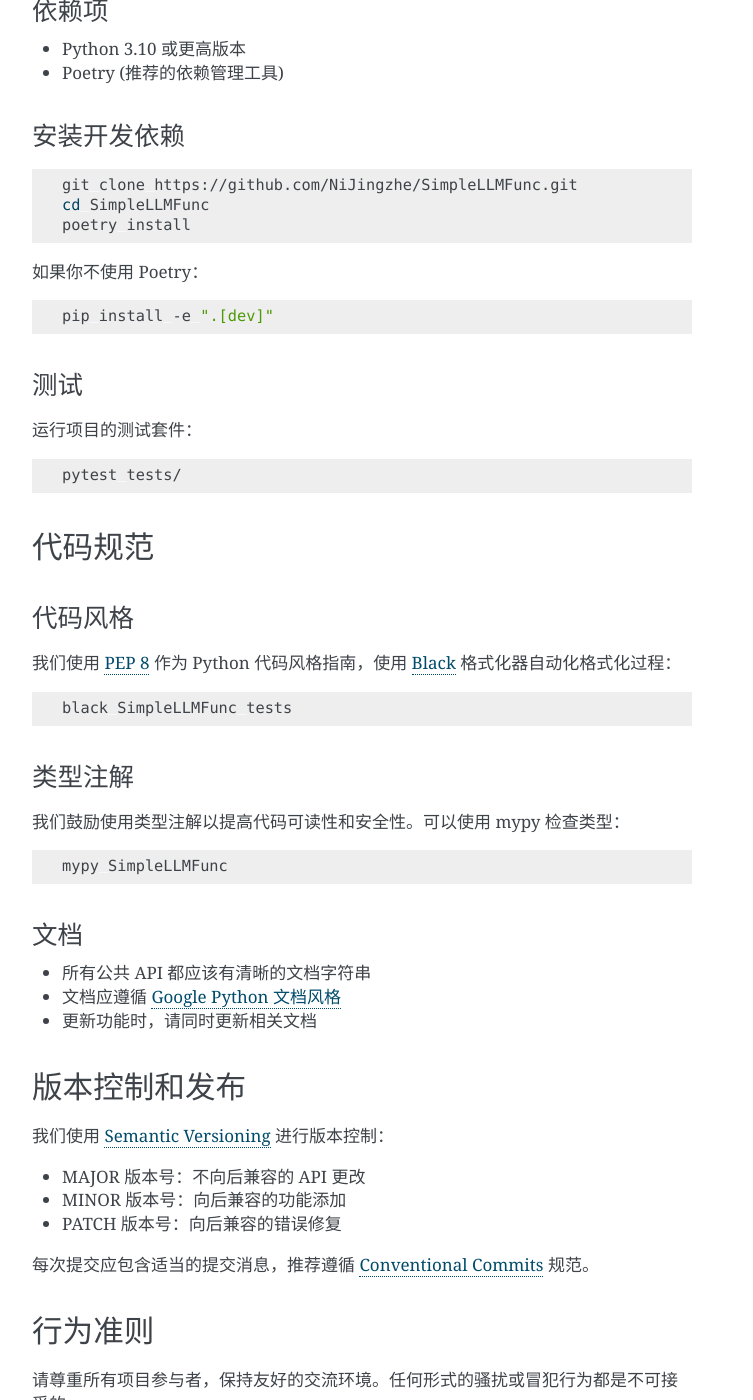
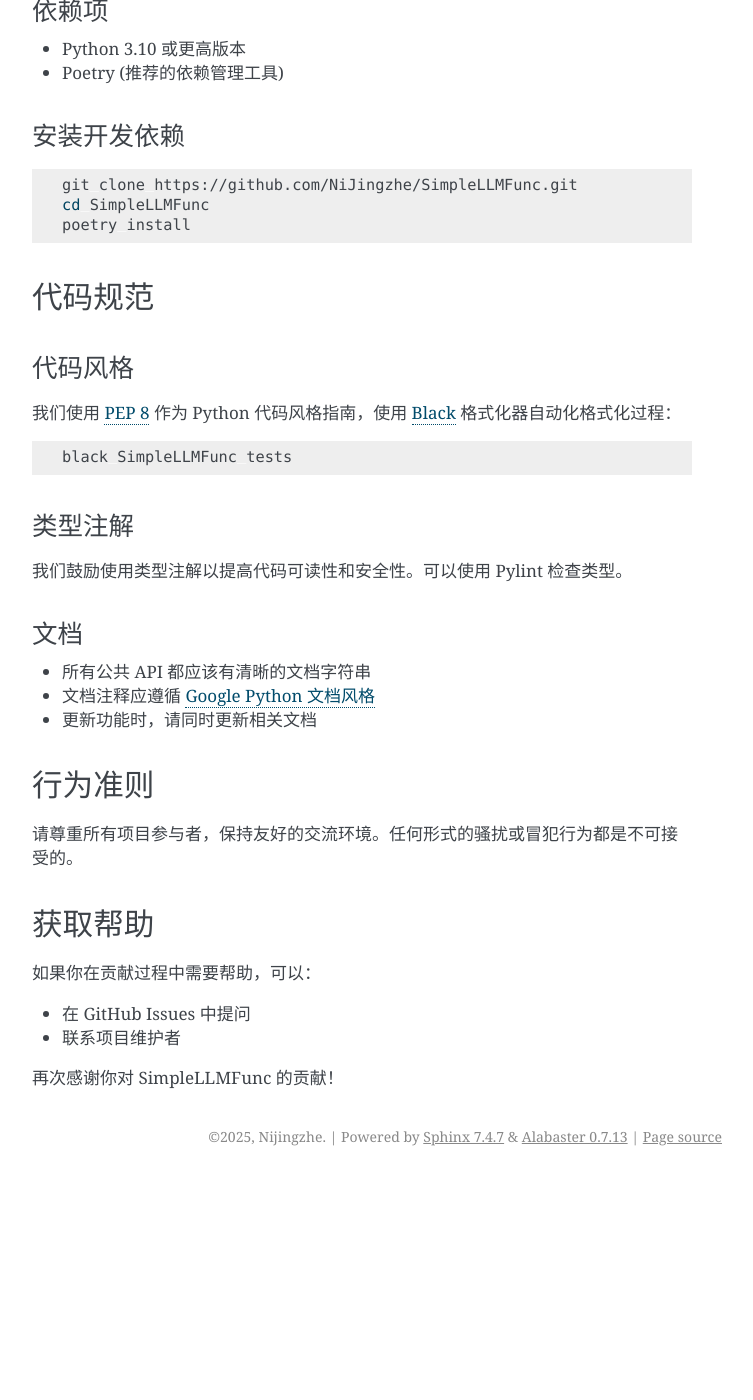
Before and after one commit to NiJingzhe/SimpleLLMFunc, a Sphinx documentation site: the page built from docs/source/contributing.md, in a window 1280 px wide and 1400 px high, scrolled down 983 px. Shown: the whole window, without its empty margins (388-1141 px from the left). Built offline with Sphinx 7.4.7, drawn with Linux system fonts in a browser that asks for light colours; after the commit the page ends 2159 px from its top, so only the background shows below that.

Commit message:
docs(contributing): 初步修改贡献指南

````diff
--- a/docs/source/contributing.md
+++ b/docs/source/contributing.md
@@ -44,19 +44,13 @@ cd SimpleLLMFunc
 poetry install
 ```
 
-如果你不使用 Poetry：
-
-```bash
-pip install -e ".[dev]"
-```
+<!--
 
 ### 测试
 
-运行项目的测试套件：
+TODO
 
-```bash
-pytest tests/
-```
+-->
 
 ## 代码规范
 
@@ -70,20 +64,17 @@ black SimpleLLMFunc tests
 
 ### 类型注解
 
-我们鼓励使用类型注解以提高代码可读性和安全性。可以使用 mypy 检查类型：
-
-```bash
-mypy SimpleLLMFunc
-```
+我们鼓励使用类型注解以提高代码可读性和安全性。可以使用 Pylint 检查类型。
 
 ### 文档
 
 - 所有公共 API 都应该有清晰的文档字符串
-- 文档应遵循 [Google Python 文档风格](https://github.com/google/styleguide/blob/gh-pages/pyguide.md#38-comments-and-docstrings)
+- 文档注释应遵循 [Google Python 文档风格](https://github.com/google/styleguide/blob/gh-pages/pyguide.md#38-comments-and-docstrings)
 - 更新功能时，请同时更新相关文档
 
+
+<!-- TODO: 版本控制与 semver 并不一致
 ## 版本控制和发布
-
 我们使用 [Semantic Versioning](https://semver.org/) 进行版本控制：
 
 - MAJOR 版本号：不向后兼容的 API 更改
@@ -91,6 +82,7 @@ mypy SimpleLLMFunc
 - PATCH 版本号：向后兼容的错误修复
 
 每次提交应包含适当的提交消息，推荐遵循 [Conventional Commits](https://www.conventionalcommits.org/) 规范。
+-->
 
 ## 行为准则
 
````
